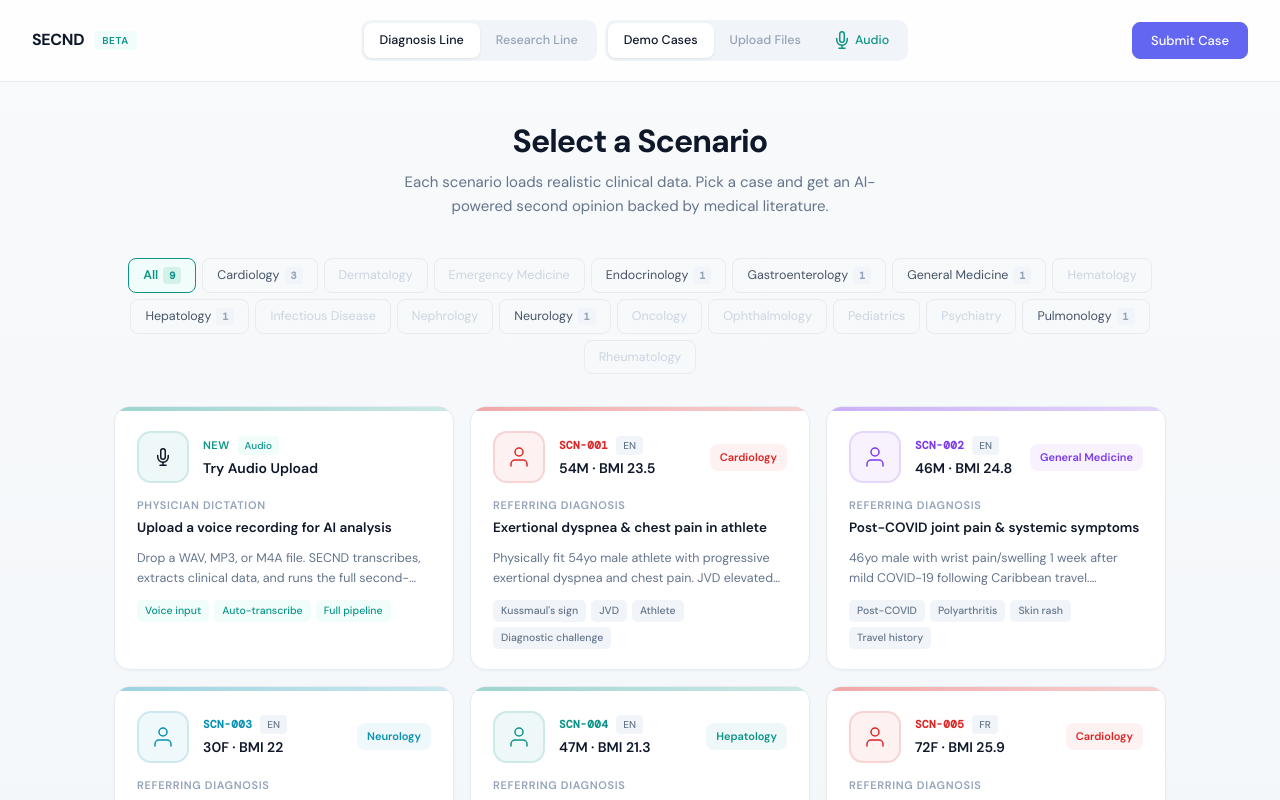
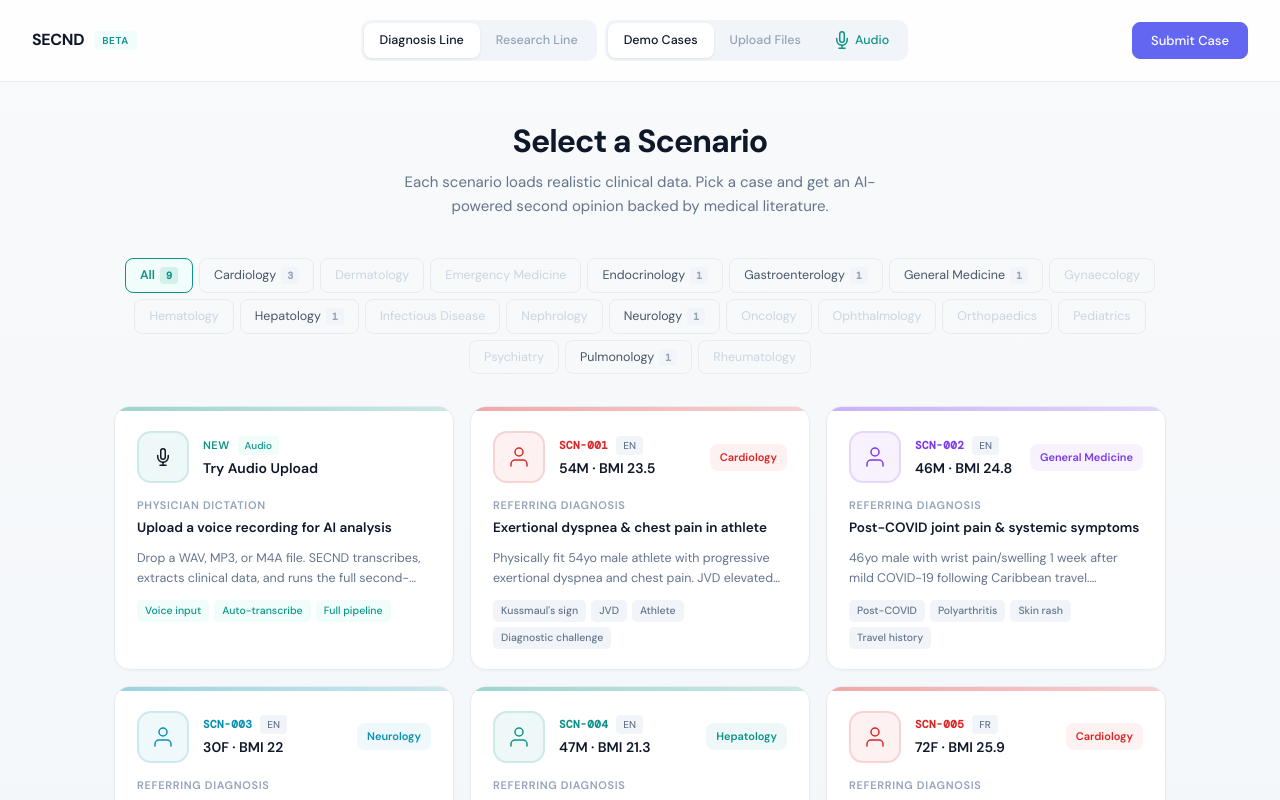
Before and after one commit to equil-health/secnd-ui, a React (Vite) app: page /demo in a window 1280 px wide. Shown: the top 800 px of the page. Built offline with nearby package versions, Linux system fonts and the light colour scheme; sample sign-in values are in the browser's storage.

Commit message:
Add Gynaecology and Orthopaedics to all specialty lists (19 total)
Co-Authored-By: Claude Opus 4.6 <noreply@anthropic.com>

```diff
--- a/src/components/BreakingOnboarding.jsx
+++ b/src/components/BreakingOnboarding.jsx
@@ -2,9 +2,10 @@ import { useState } from 'react';
 
 const SPECIALTIES = [
   'Cardiology', 'Dermatology', 'Emergency Medicine', 'Endocrinology',
-  'Gastroenterology', 'General Medicine', 'Hematology', 'Hepatology',
-  'Infectious Disease', 'Nephrology', 'Neurology', 'Oncology',
-  'Ophthalmology', 'Pediatrics', 'Psychiatry', 'Pulmonology', 'Rheumatology',
+  'Gastroenterology', 'General Medicine', 'Gynaecology', 'Hematology',
+  'Hepatology', 'Infectious Disease', 'Nephrology', 'Neurology', 'Oncology',
+  'Ophthalmology', 'Orthopaedics', 'Pediatrics', 'Psychiatry', 'Pulmonology',
+  'Rheumatology',
 ];
 
 const MAX = 1;
--- a/src/pages/ResearchPage.jsx
+++ b/src/pages/ResearchPage.jsx
@@ -35,6 +35,7 @@ const SPECIALTIES = [
   'Emergency Medicine',
   'Endocrinology',
   'Gastroenterology',
+  'Gynaecology',
   'Hematology',
   'Hepatology',
   'Infectious Disease',
@@ -42,6 +43,7 @@ const SPECIALTIES = [
   'Neurology',
   'Oncology',
   'Ophthalmology',
+  'Orthopaedics',
   'Pediatrics',
   'Psychiatry',
   'Pulmonology',
--- a/src/pages/medsecondopinion_ui.jsx
+++ b/src/pages/medsecondopinion_ui.jsx
@@ -105,7 +105,7 @@ const SCENARIOS = [
   },
 ];
 
-const SPECIALTIES = ["All", "Cardiology", "Dermatology", "Emergency Medicine", "Endocrinology", "Gastroenterology", "General Medicine", "Hematology", "Hepatology", "Infectious Disease", "Nephrology", "Neurology", "Oncology", "Ophthalmology", "Pediatrics", "Psychiatry", "Pulmonology", "Rheumatology"];
+const SPECIALTIES = ["All", "Cardiology", "Dermatology", "Emergency Medicine", "Endocrinology", "Gastroenterology", "General Medicine", "Gynaecology", "Hematology", "Hepatology", "Infectious Disease", "Nephrology", "Neurology", "Oncology", "Ophthalmology", "Orthopaedics", "Pediatrics", "Psychiatry", "Pulmonology", "Rheumatology"];
 
 const PIPELINE_STEPS = [
   { icon: "📋", label: "Case received", duration: 800 },
```
